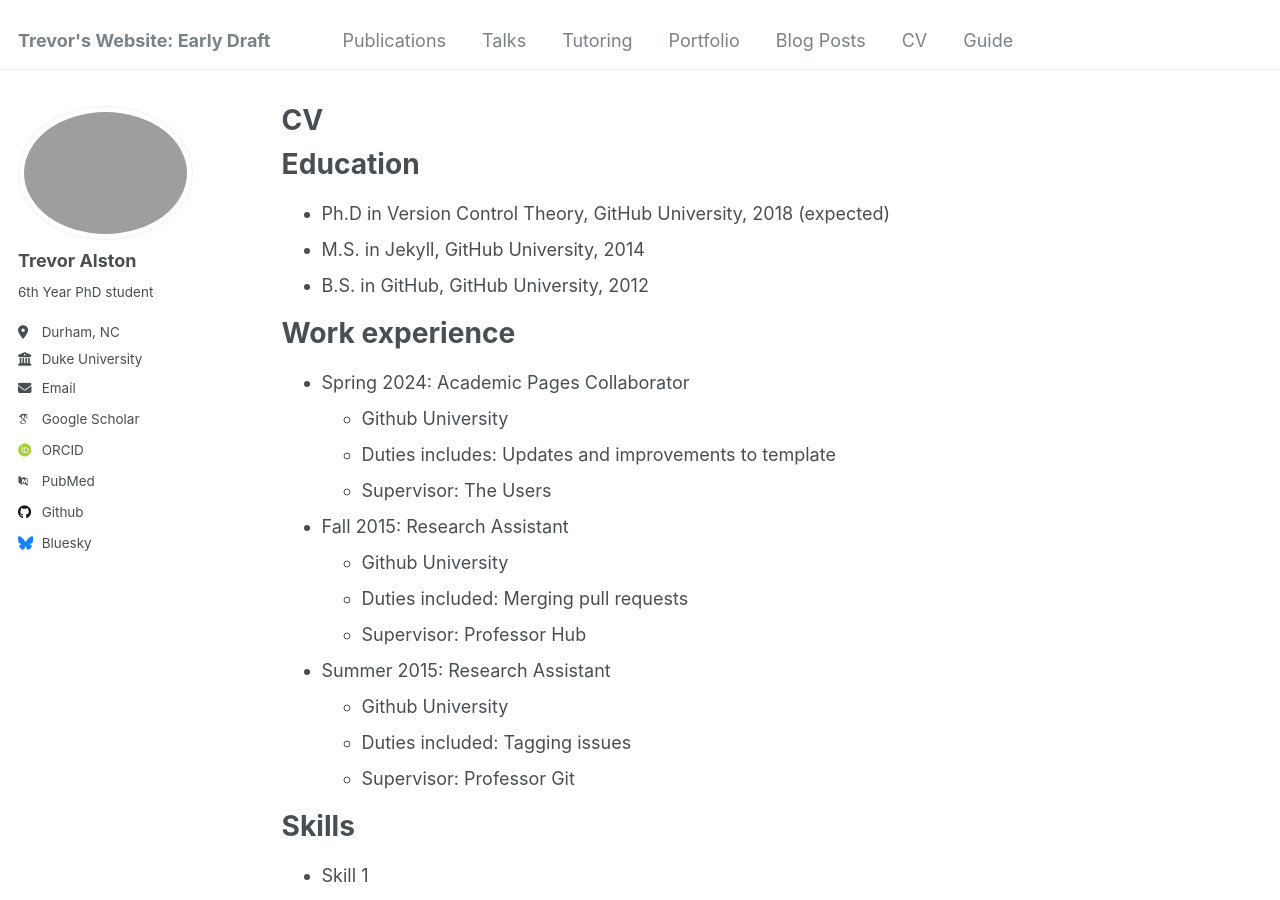
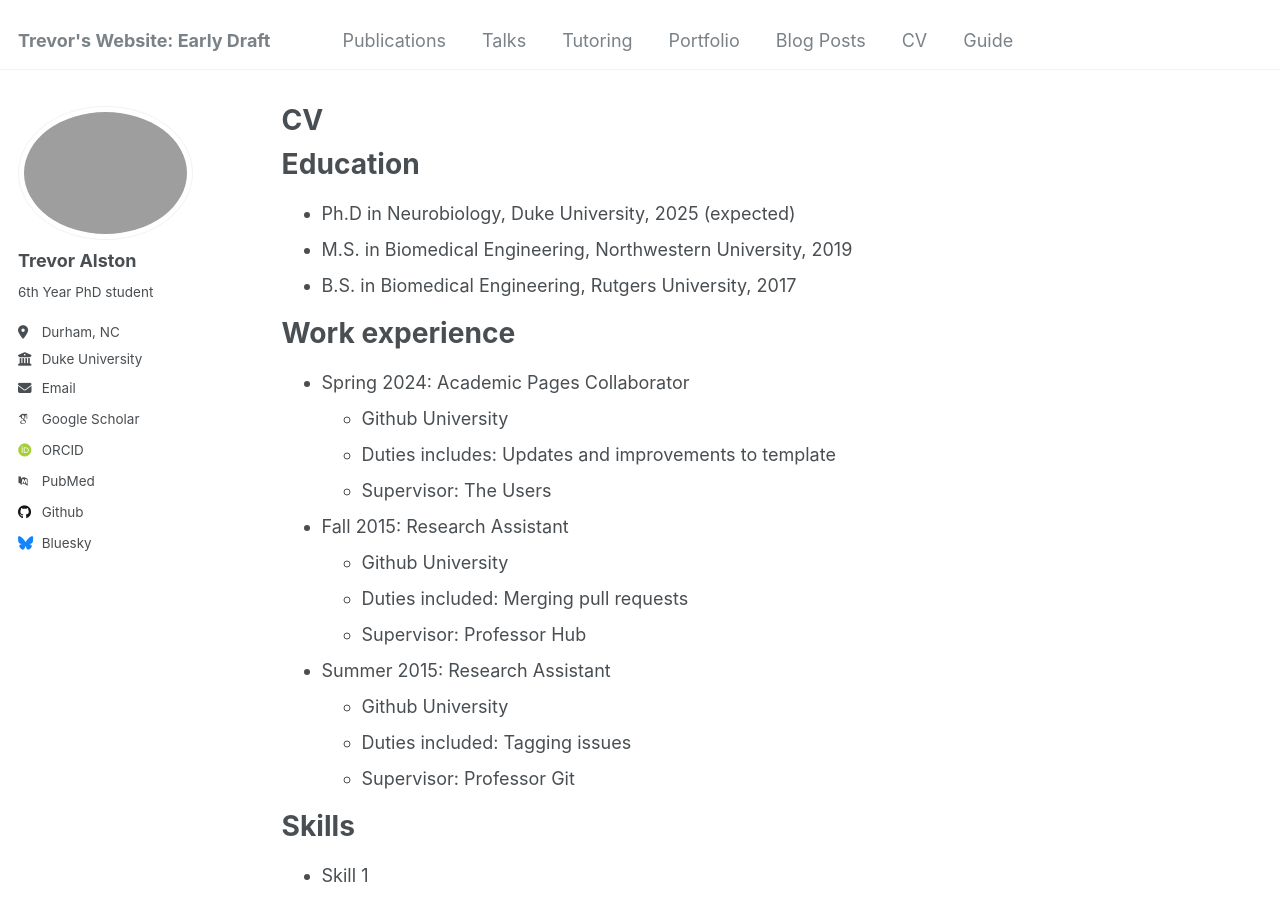
Before and after one commit to Trevorules/trevorules.github.io, a Jekyll site: the page built from _pages/cv.md, in a window 1280 px wide and 900 px high. Built offline with Jekyll 4.4.1, drawn with Linux system fonts in a browser that asks for light colours; some web fonts are replaced.

Commit message:
Update cv.md

```diff
--- a/_pages/cv.md
+++ b/_pages/cv.md
@@ -11,9 +11,9 @@ redirect_from:
 
 Education
 ======
-* Ph.D in Version Control Theory, GitHub University, 2018 (expected)
-* M.S. in Jekyll, GitHub University, 2014
-* B.S. in GitHub, GitHub University, 2012
+* Ph.D in Neurobiology, Duke University, 2025 (expected)
+* M.S. in Biomedical Engineering, Northwestern University, 2019
+* B.S. in Biomedical Engineering, Rutgers University, 2017
 
 Work experience
 ======
```
